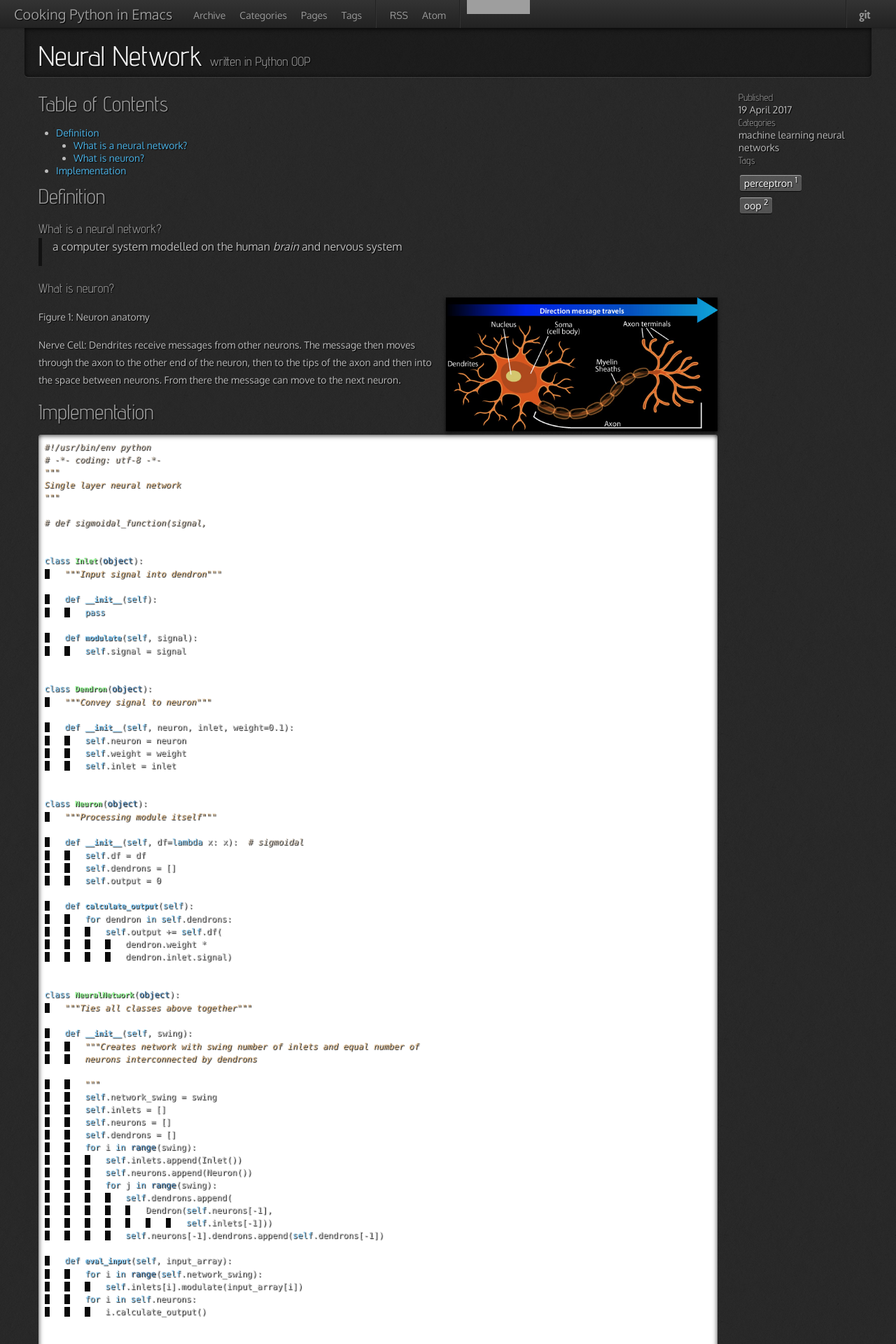
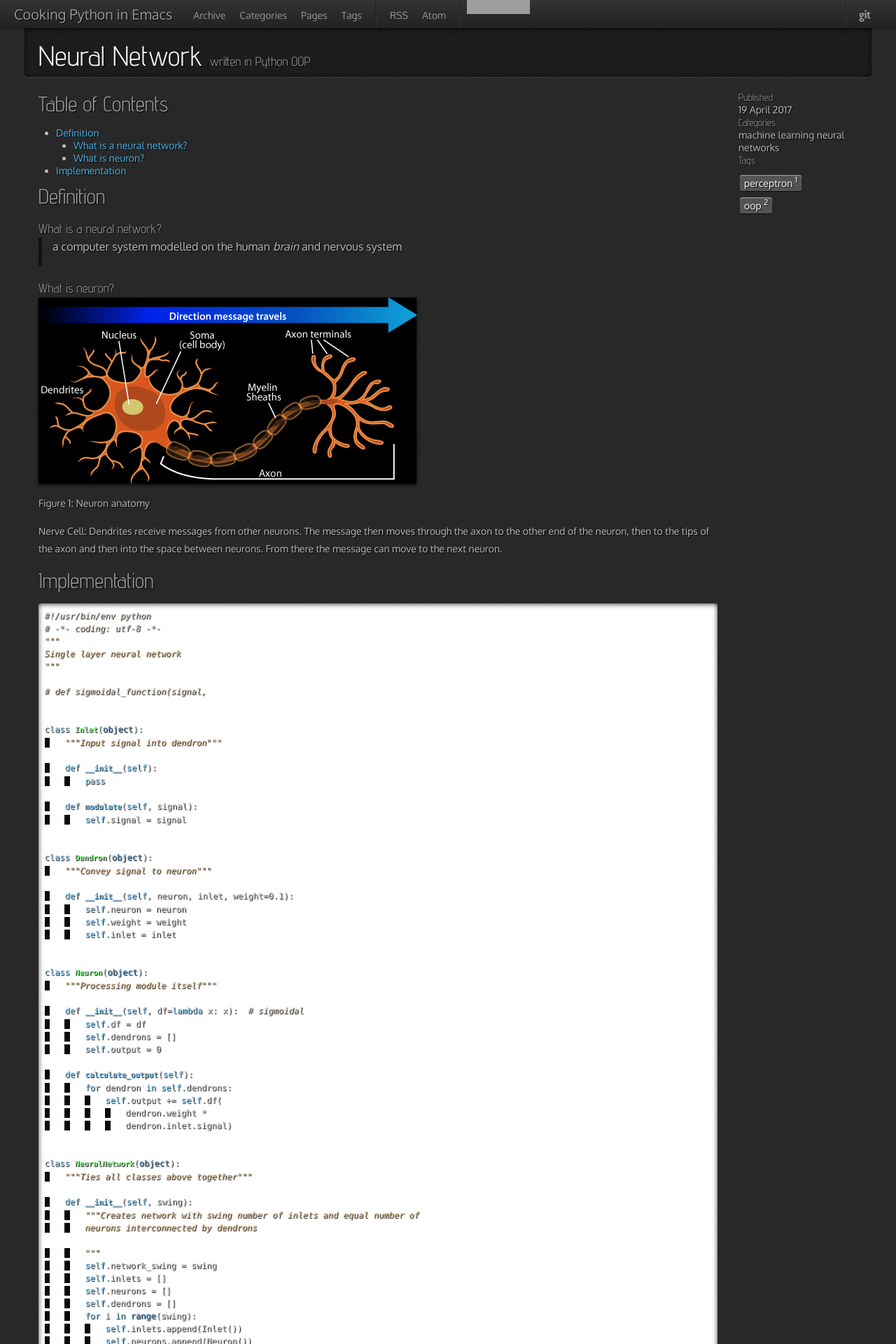
Before and after one commit to 0--key/0--key.github.io, a Jekyll site: the page built from _posts/2017-04-19-perceptron-in-python-oop.html, in a window 1280 px wide. Shown: the top 1920 px of the page at 70% size. Built offline with Jekyll 4.4.1, drawn with Linux system fonts in a browser that asks for light colours; nearby versions of some CDN libraries; comment, search, counter and statistics services are not loaded; grey boxes are pictures that could not be loaded.

Commit message:
Img rendering correction

```diff
--- a/_posts/2017-04-19-perceptron-in-python-oop.html
+++ b/_posts/2017-04-19-perceptron-in-python-oop.html
@@ -41,7 +41,7 @@ a computer system modelled on the human <i>brain</i> and nervous system
 <div class="outline-text-3" id="text-org9d8a082">
 
 <div class="figure">
-<p><img src="http://0--key.github.io/assets/img/neural_networks/neuron_anatomy.jpg" alt="How it looks like" width="40%" title="A raw sketch" align="right" />
+<p><img src="http://0--key.github.io/assets/img/neural_networks/neuron_anatomy.jpg" alt="How it looks like" title="A raw sketch" />
 </p>
 <p><span class="figure-number">Figure 1: </span>Neuron anatomy</p>
 </div>
```
